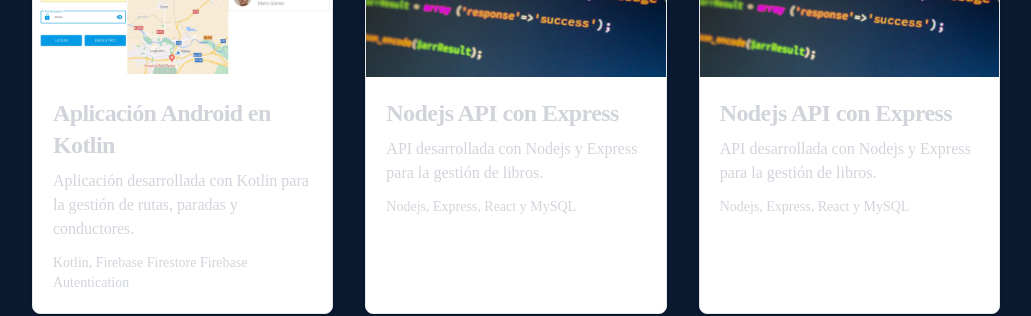
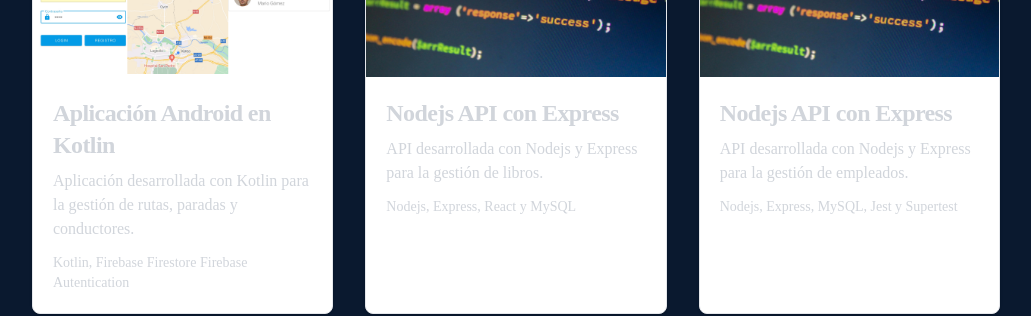
Before and after one commit to Mariusrfx/portfolio-reactjs, a React (Create React App) app: page / in a window 1280 px wide. Shown: the part 2760-3076 px from the top of the page, without its empty margins (124-1155 px from the left). Built offline with nearby package versions, Linux system fonts and the light colour scheme.

Commit message:
v1.1 portfolio

```diff
--- a/src/components/Work.jsx
+++ b/src/components/Work.jsx
@@ -24,11 +24,9 @@ function Work() {
               <img class="rounded-t-lg object-cover" src={app1} alt="" />
             </a>
             <div class="p-5">
-              <a href="#">
-                <h5 class="mb-2 text-2xl font-bold tracking-tight">
+                <h5 class="mb-2 text-2xl font-bold tracking-tight hover:text-blue-500">
                   Aplicación Android en Kotlin
                 </h5>
-              </a>
               <p class="mb-3 font-normal dark:text-gray-300">
                 Aplicación desarrollada con Kotlin para la gestión de rutas,
                 paradas y conductores.
@@ -46,8 +44,8 @@ function Work() {
               <img class="rounded-t-lg object-cover" src={apilogo} alt="" />
             </a>
             <div class="p-5">
-              <a href="#">
-                <h5 class="mb-2 text-2xl font-bold tracking-tight">
+              <a href="https://github.com/Mariusrfx/CRUD-react-nodejs-mysql" target="_blank">
+                <h5 class="mb-2 text-2xl font-bold tracking-tight hover:text-blue-500">
                   Nodejs API con Express
                 </h5>
               </a>
@@ -66,16 +64,16 @@ function Work() {
               <img class="rounded-t-lg scale-30" src={apilogo} alt="" />
             </a>
             <div class="p-5">
-              <a href="#">
-                <h5 class="mb-2 text-2xl font-bold tracking-tight">
+              <a href="https://github.com/Mariusrfx/Nodejs-Mysql-APIREST">
+                <h5 class="mb-2 text-2xl font-bold tracking-tight hover:text-blue-500">
                   Nodejs API con Express
                 </h5>
               </a>
               <p class="mb-3 font-normal dark:text-gray-300 ">
-                API desarrollada con Nodejs y Express para la gestión de libros.
+                API desarrollada con Nodejs y Express para la gestión de empleados.
               </p>
               <p className="dark:text-gray-400 text-sm h-30 w-full ">
-                Nodejs, Express, React y MySQL
+                Nodejs, Express, MySQL, Jest y Supertest
               </p>
             </div>
           </div>
```
